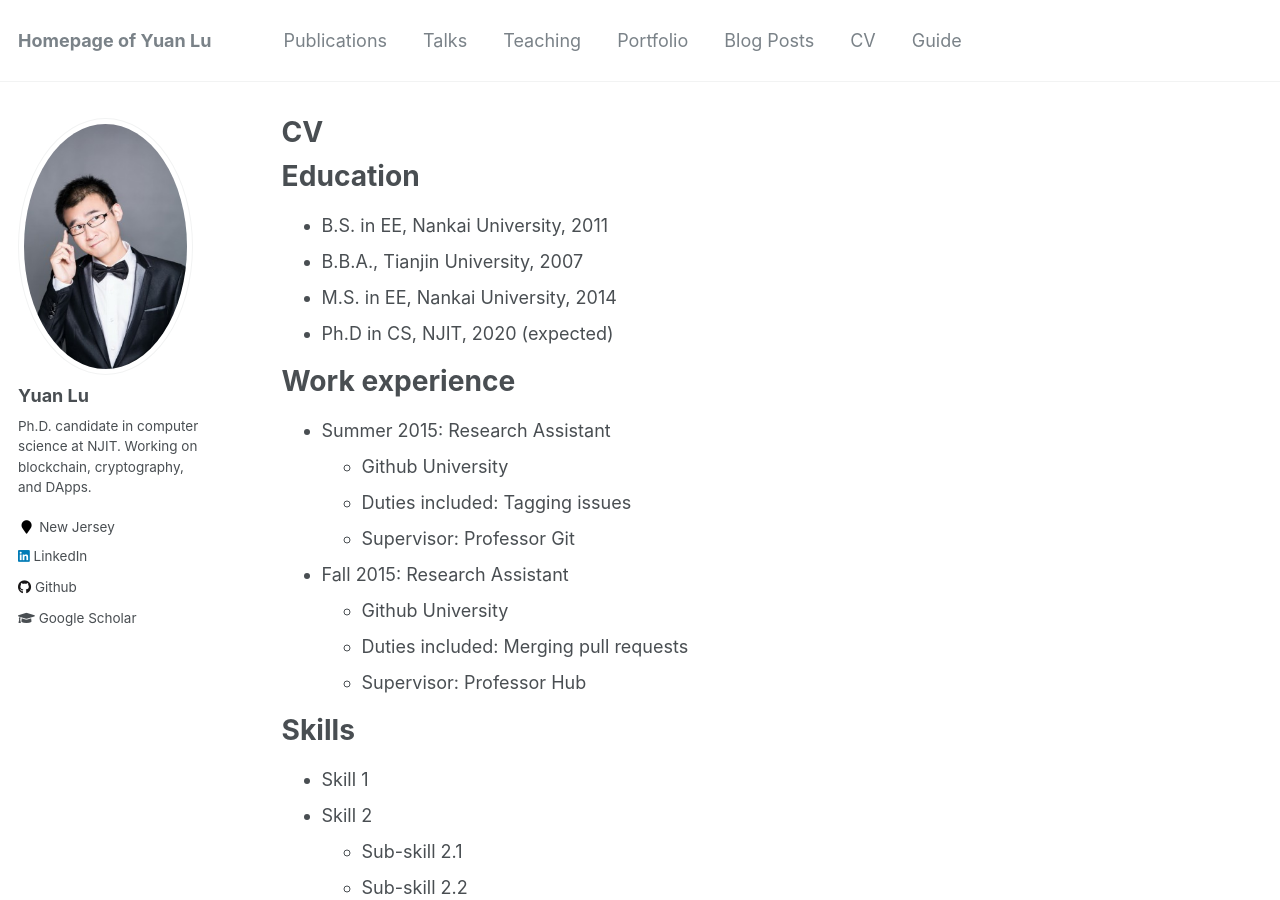
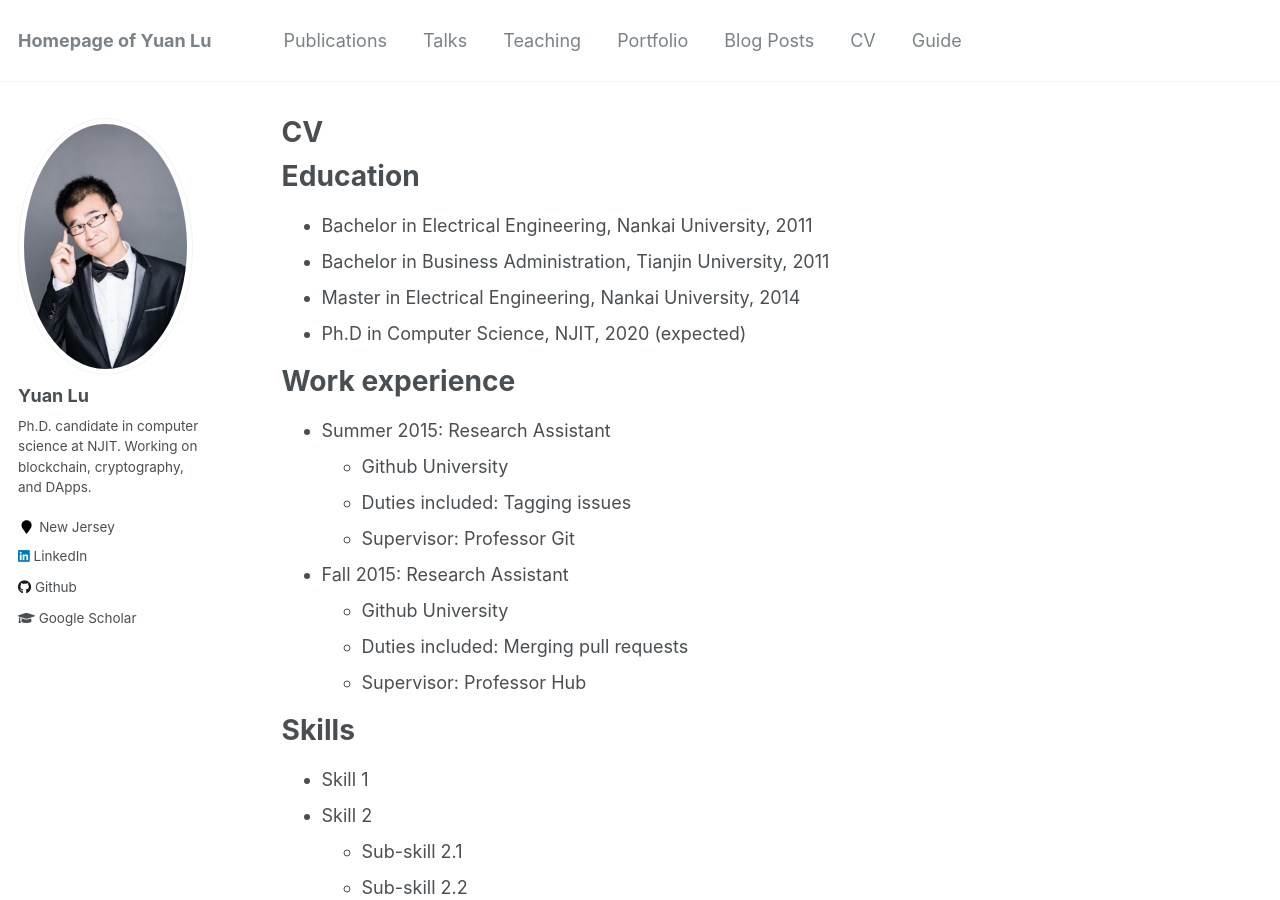
Before and after one commit to yylluu/yylluu.github.io, a Jekyll site: the page built from _pages/cv.md, in a window 1280 px wide and 900 px high. Built offline with Jekyll 4.4.1, drawn with Linux system fonts in a browser that asks for light colours.

Commit message:
Update cv.md

```diff
--- a/_pages/cv.md
+++ b/_pages/cv.md
@@ -11,10 +11,10 @@ redirect_from:
 
 Education
 ======
-* B.S. in EE, Nankai University, 2011
-* B.B.A., Tianjin University, 2007
-* M.S. in EE, Nankai University, 2014
-* Ph.D in CS, NJIT, 2020 (expected)
+* Bachelor in Electrical Engineering, Nankai University, 2011
+* Bachelor in Business Administration, Tianjin University, 2011
+* Master in Electrical Engineering, Nankai University, 2014
+* Ph.D in Computer Science, NJIT, 2020 (expected)
 
 Work experience
 ======
```
